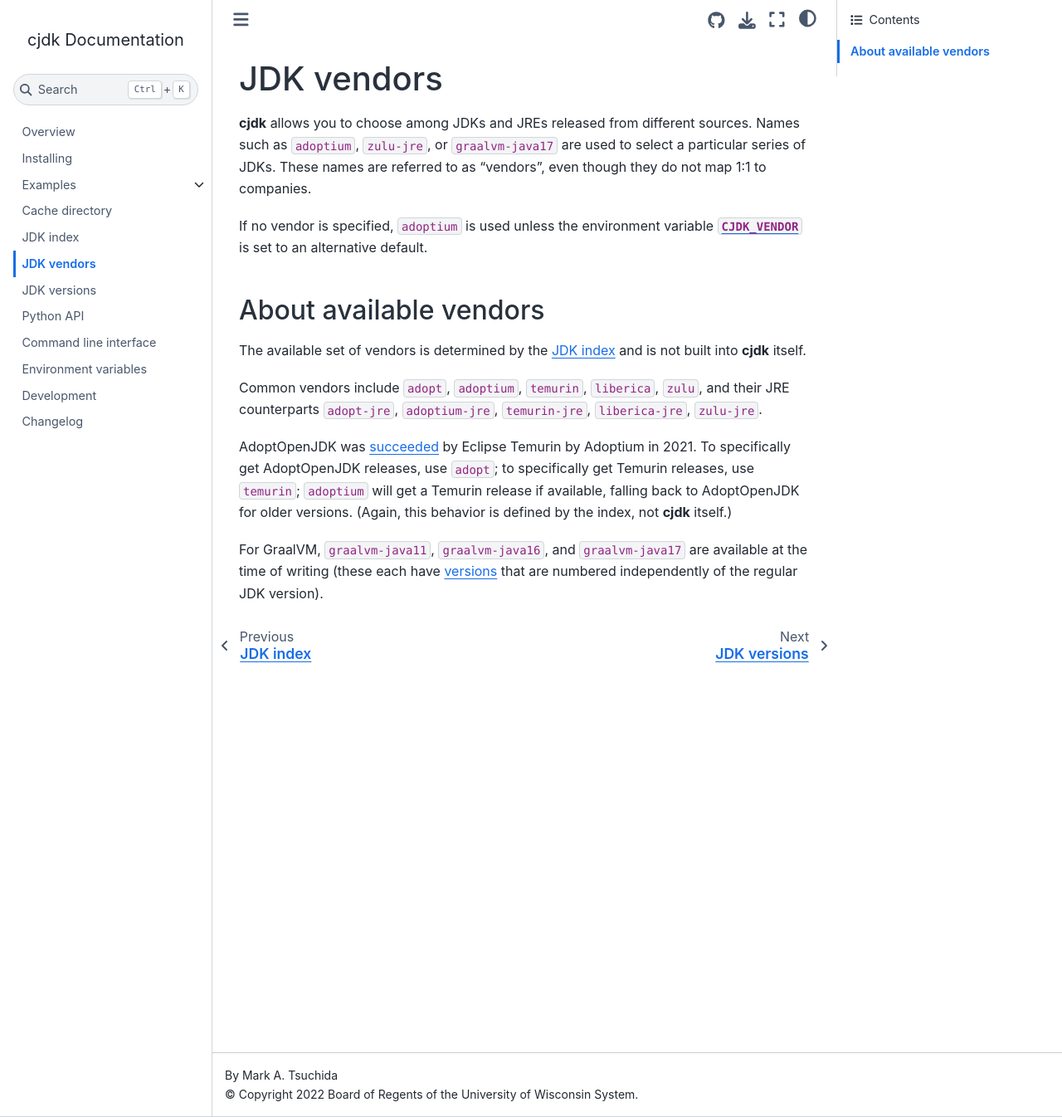
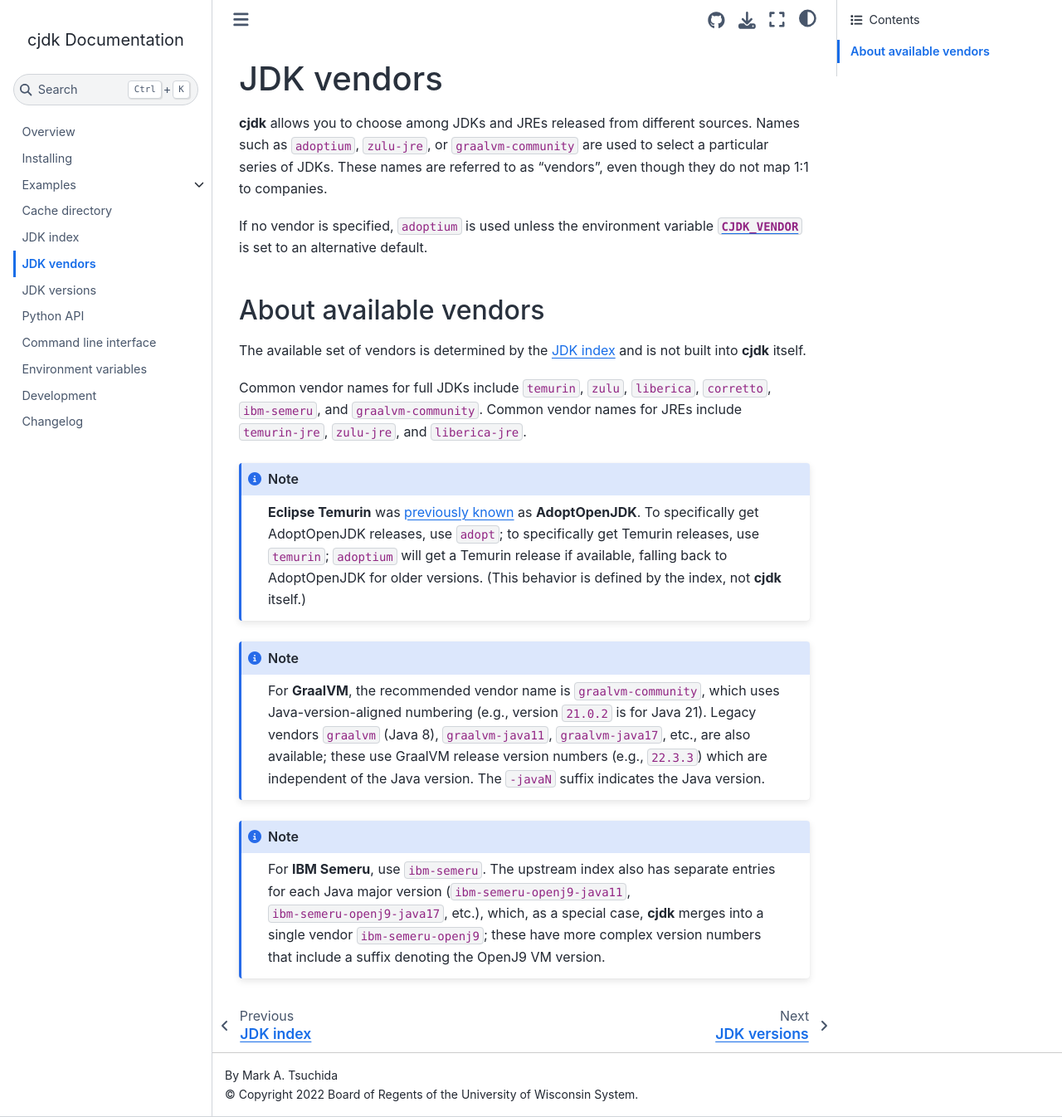
Before and after one commit to cachedjdk/cjdk, a Jupyter Book: the page built from docs/vendors.md, in a window 1280 px wide and 1346 px high. Shown: the whole window at 83% size. Built offline with Jupyter Book 1.0.4 settings and Sphinx 7.4.7 and the Sphinx Book theme 1.1.4, drawn with Linux system fonts in a browser that asks for light colours.

Commit message:
Document version quirks of graalvm, ibm-semeru
(Partially assisted by Claude Code; any errors are mine.)

````diff
--- a/docs/vendors.md
+++ b/docs/vendors.md
@@ -7,9 +7,9 @@
 # JDK vendors
 
 **cjdk** allows you to choose among JDKs and JREs released from different
-sources. Names such as `adoptium`, `zulu-jre`, or `graalvm-java17` are used to
-select a particular series of JDKs. These names are referred to as "vendors",
-even though they do not map 1:1 to companies.
+sources. Names such as `adoptium`, `zulu-jre`, or `graalvm-community` are used
+to select a particular series of JDKs. These names are referred to as
+"vendors", even though they do not map 1:1 to companies.
 
 If no vendor is specified, `adoptium` is used unless the environment variable
 [`CJDK_VENDOR`](environ-cjdk-vendor) is set to an alternative default.
@@ -19,18 +19,32 @@
 The available set of vendors is determined by the [JDK index](./jdk-index.md)
 and is not built into **cjdk** itself.
 
-Common vendors include `adopt`, `adoptium`, `temurin`, `liberica`, `zulu`, and
-their JRE counterparts `adopt-jre`, `adoptium-jre`, `temurin-jre`,
-`liberica-jre`, `zulu-jre`.
+Common vendor names for full JDKs include `temurin`, `zulu`, `liberica`,
+`corretto`, `ibm-semeru`, and `graalvm-community`. Common vendor names for JREs
+include `temurin-jre`, `zulu-jre`, and `liberica-jre`.
 
-AdoptOpenJDK was
-[succeeded](https://blog.adoptium.net/2021/08/adoptium-celebrates-first-release/)
-by Eclipse Temurin by Adoptium in 2021. To specifically get AdoptOpenJDK
-releases, use `adopt`; to specifically get Temurin releases, use `temurin`;
-`adoptium` will get a Temurin release if available, falling back to
-AdoptOpenJDK for older versions. (Again, this behavior is defined by the index,
-not **cjdk** itself.)
+```{note}
+**Eclipse Temurin** was
+[previously known](https://blog.adoptium.net/2021/08/adoptium-celebrates-first-release/)
+as **AdoptOpenJDK**. To specifically get AdoptOpenJDK releases, use `adopt`; to
+specifically get Temurin releases, use `temurin`; `adoptium` will get a Temurin
+release if available, falling back to AdoptOpenJDK for older versions. (This
+behavior is defined by the index, not **cjdk** itself.)
+```
 
-For GraalVM, `graalvm-java11`, `graalvm-java16`, and `graalvm-java17` are
-available at the time of writing (these each have [versions](./versions.md)
-that are numbered independently of the regular JDK version).
+```{note}
+For **GraalVM**, the recommended vendor name is `graalvm-community`, which uses
+Java-version-aligned numbering (e.g., version `21.0.2` is for Java 21). Legacy
+vendors `graalvm` (Java 8), `graalvm-java11`, `graalvm-java17`, etc., are also
+available; these use GraalVM release version numbers (e.g., `22.3.3`) which are
+independent of the Java version. The `-javaN` suffix indicates the Java
+version.
+```
+
+```{note}
+For **IBM Semeru**, use `ibm-semeru`. The upstream index also has separate
+entries for each Java major version (`ibm-semeru-openj9-java11`,
+`ibm-semeru-openj9-java17`, etc.), which, as a special case, **cjdk** merges
+into a single vendor `ibm-semeru-openj9`; these have more complex version
+numbers that include a suffix denoting the OpenJ9 VM version.
+```
````
Also changed, not shown: docs/versions.md (+6 -0 lines), .pre-commit-config.yaml.
